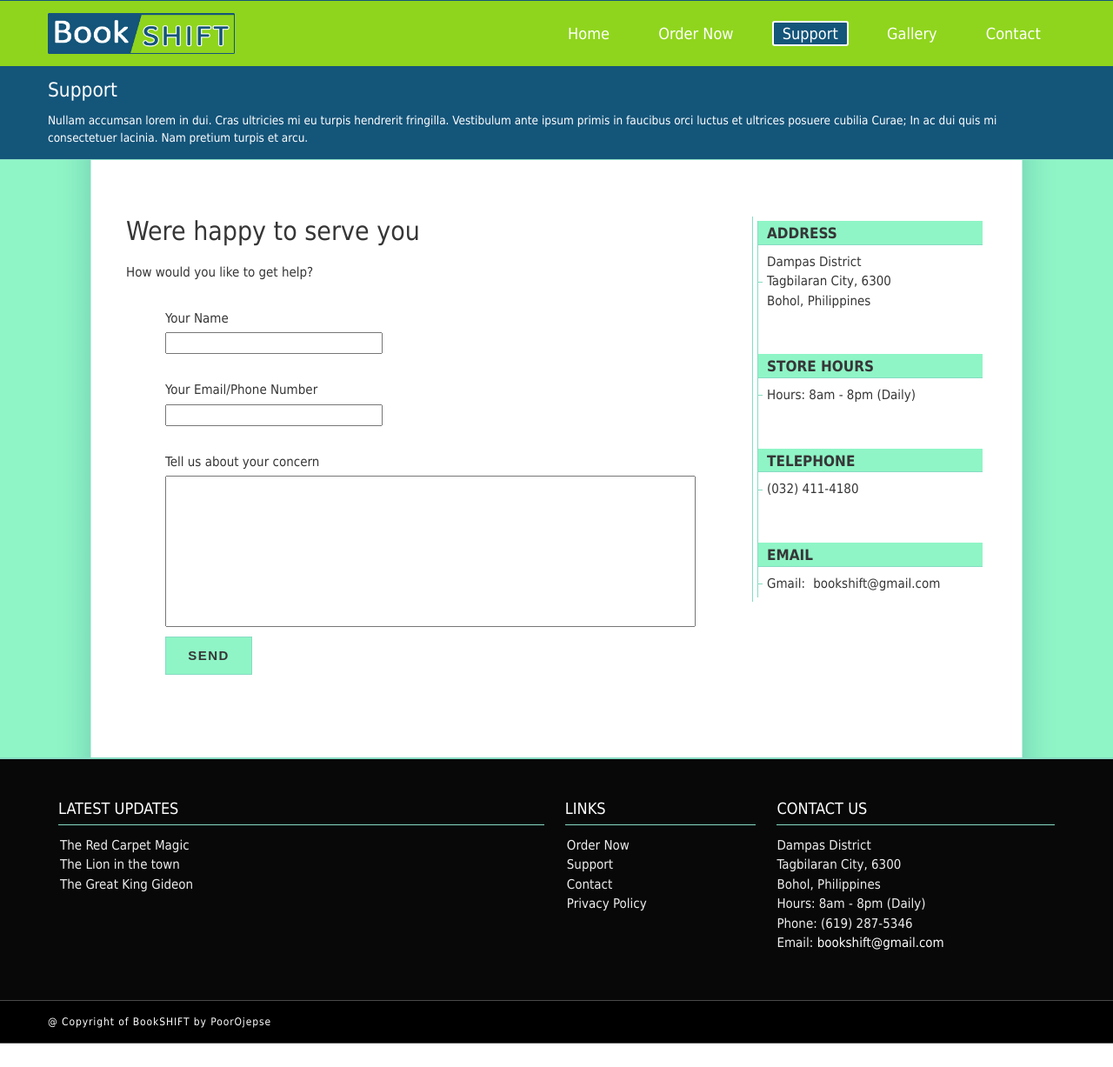
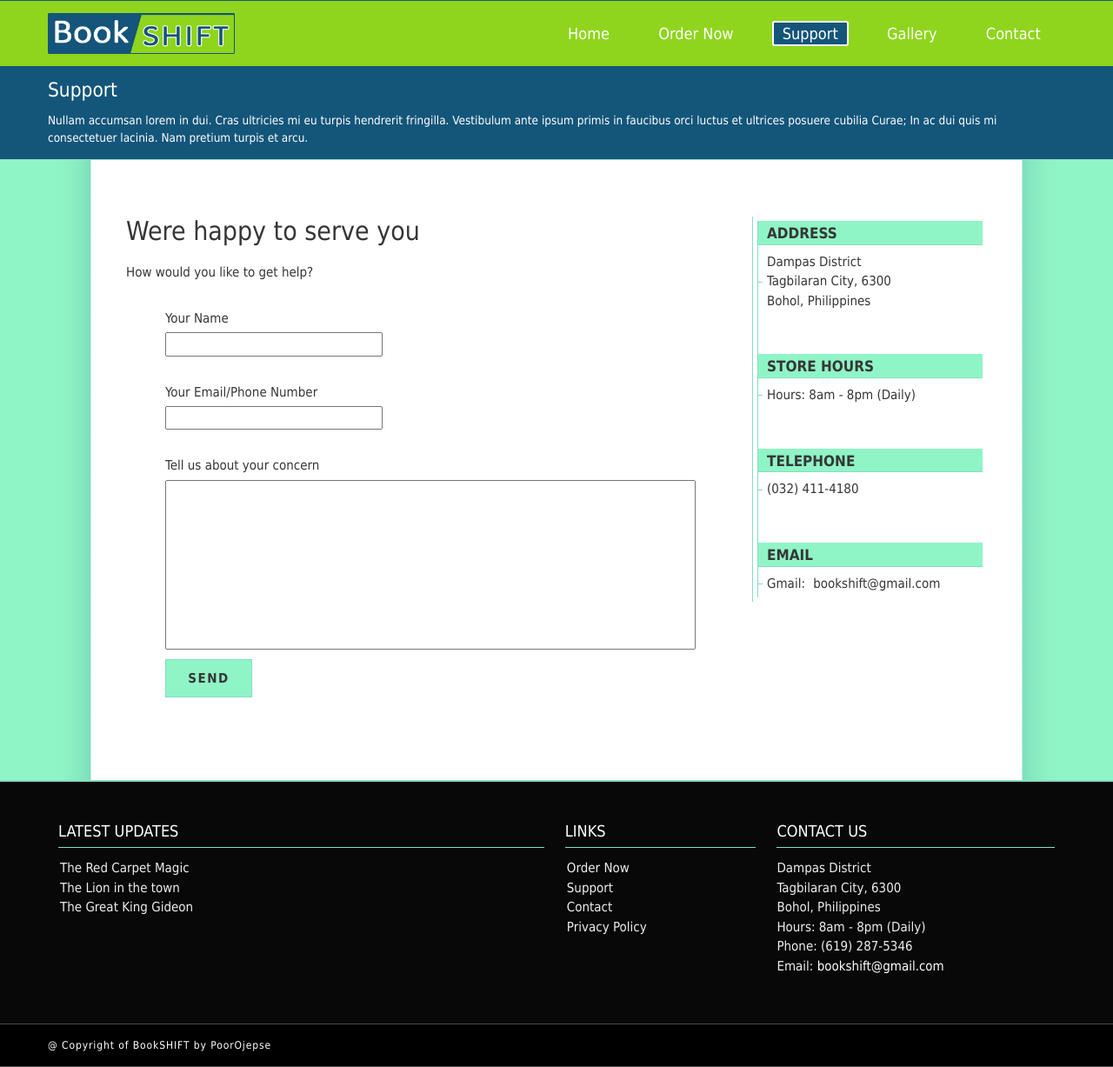
Before and after one commit to poorojepse/bookshift, a Jekyll site: the page built from support.html, in a window 1280 px wide and 1227 px high. Shown: the whole window at 87% size. Built offline with Jekyll 4.4.1, drawn with Linux system fonts in a browser that asks for light colours; nearby versions of some CDN libraries; library files that are not in the unit come from our copies; Markdown is read by kramdown in place of the engine named in the settings.

Commit message:
Update main.sass

```diff
--- a/assets/css/main.sass
+++ b/assets/css/main.sass
@@ -1,6 +1,7 @@
 ---
 ---
 
+@import "normalize.css"
 @import "vars"
 @import "bourbon/bourbon"
 @import "link"
```
